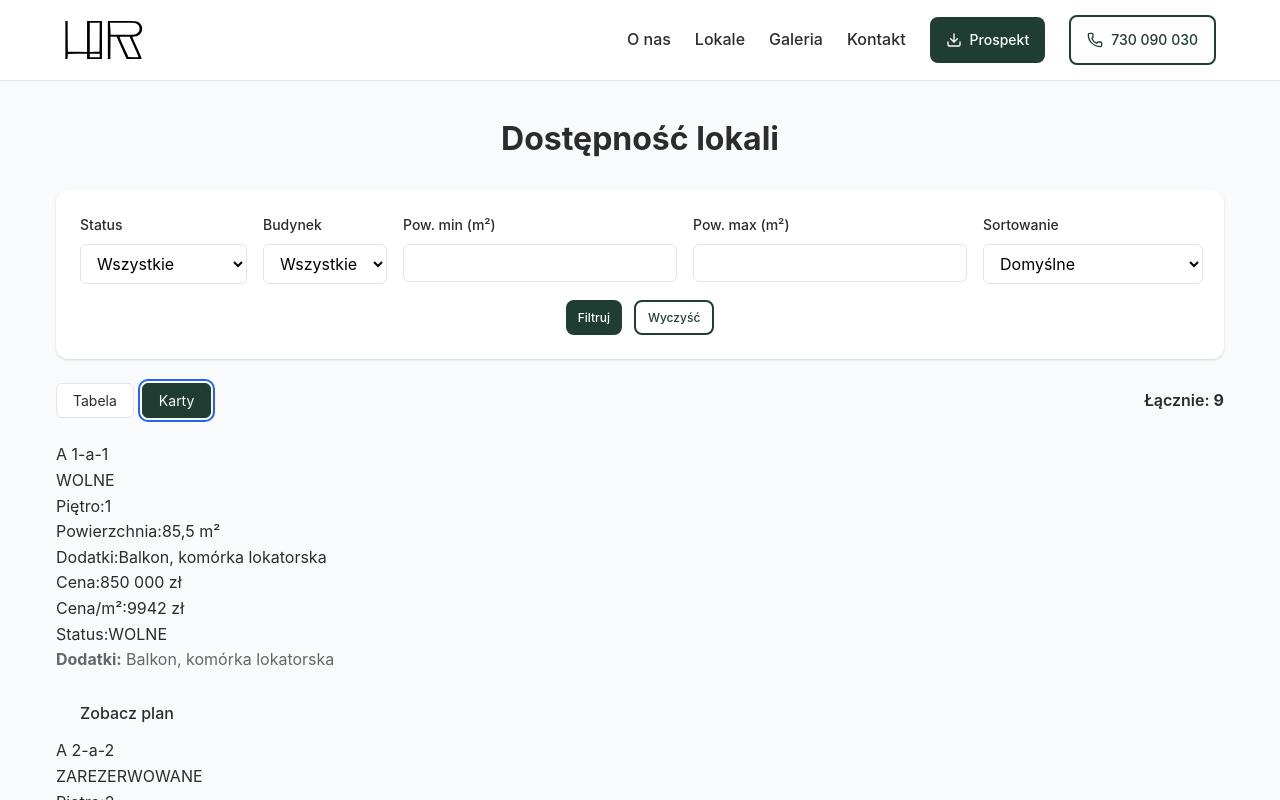
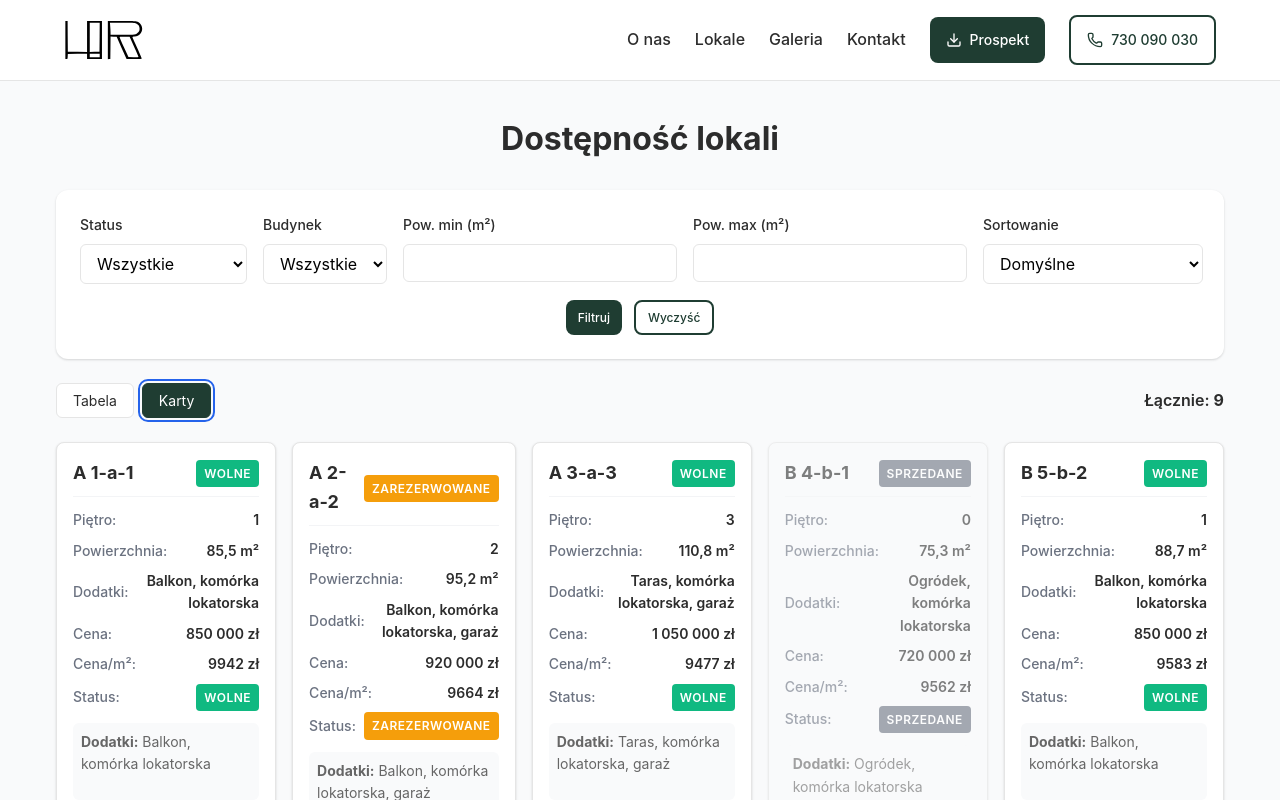
Before and after one commit to machanek/harmonia-next, a Next.js app: page / in a window 1280 px wide. Both pictures are taken after a click on the button "Karty". Shown: the part 2732-3532 px from the top of the page. Built offline with nearby package versions, Linux system fonts and the light colour scheme.

Commit message:
table update stitches fix 2

```diff
--- a/components/UnitsCards.tsx
+++ b/components/UnitsCards.tsx
@@ -2,70 +2,91 @@
 import React from "react";
 import type { Unit } from "@/lib/loadUnits";
 import { formatM2, formatPLN } from "@/lib/format";
+import {
+  CardsContainer,
+  UnitCard,
+  CardHeader,
+  CardId,
+  CardInfo,
+  CardField,
+  FieldLabel,
+  FieldValue,
+  CardDetails,
+  CardActions,
+  PlanLink,
+  MutedText,
+  StatusBadge,
+} from "@/components/ui/UnitsSection";
 
 type Props = { items: Unit[] };
 
 export default function UnitsCards({ items }: Props) {
   return (
-    <div id="unitsCards" className="units-cards" aria-live="polite">
+    <CardsContainer id="unitsCards" aria-live="polite">
       {items.map((u) => (
-        <article key={u.id} className={`unit-card ${u.status?.toLowerCase().startsWith("sprzed") ? "sold" : ""}`}>
-          <header className="unit-card-header">
-            <div className="unit-card-id">{u.building ?? "—"} {u.unit ?? ""}</div>
-            <StatusBadge status={u.status} />
-          </header>
-          <div className="unit-card-info">
-            <div className="unit-card-field">
-              <span className="label">Piętro:</span>
-              <span className="value">{u.floor ?? "—"}</span>
-            </div>
-            <div className="unit-card-field">
-              <span className="label">Powierzchnia:</span>
-              <span className="value">{formatM2(u.area)}</span>
-            </div>
-            <div className="unit-card-field">
-              <span className="label">Dodatki:</span>
-              <span className="value">{u.extras?.join(", ") ?? "—"}</span>
-            </div>
-            <div className="unit-card-field price">
-              <span className="label">Cena:</span>
-              <span className="value">{formatPLN(u.price)}</span>
-            </div>
-            <div className="unit-card-field">
-              <span className="label">Cena/m²:</span>
-              <span className="value">
+        <UnitCard key={u.id} sold={u.status?.toLowerCase().startsWith("sprzed") || false}>
+          <CardHeader>
+            <CardId>{u.building ?? "—"} {u.unit ?? ""}</CardId>
+            <StatusBadgeComponent status={u.status} />
+          </CardHeader>
+          <CardInfo>
+            <CardField>
+              <FieldLabel>Piętro:</FieldLabel>
+              <FieldValue>{u.floor ?? "—"}</FieldValue>
+            </CardField>
+            <CardField>
+              <FieldLabel>Powierzchnia:</FieldLabel>
+              <FieldValue>{formatM2(u.area)}</FieldValue>
+            </CardField>
+            <CardField>
+              <FieldLabel>Dodatki:</FieldLabel>
+              <FieldValue>{u.extras?.join(", ") ?? "—"}</FieldValue>
+            </CardField>
+            <CardField>
+              <FieldLabel>Cena:</FieldLabel>
+              <FieldValue>{formatPLN(u.price)}</FieldValue>
+            </CardField>
+            <CardField>
+              <FieldLabel>Cena/m²:</FieldLabel>
+              <FieldValue>
                 {u.pricePerM2 ? formatPLN(u.pricePerM2) : (u.price && u.area ? formatPLN(Math.round(u.price/u.area)) : "—")}
-              </span>
-            </div>
-            <div className="unit-card-field status">
-              <span className="label">Status:</span>
-              <span className="value"><StatusBadge status={u.status} /></span>
-            </div>
-          </div>
+              </FieldValue>
+            </CardField>
+            <CardField>
+              <FieldLabel>Status:</FieldLabel>
+              <FieldValue><StatusBadgeComponent status={u.status} /></FieldValue>
+            </CardField>
+          </CardInfo>
           {u.extras && u.extras.length > 0 && (
-            <div className="unit-card-details">
+            <CardDetails>
               <p><strong>Dodatki:</strong> {u.extras.join(", ")}</p>
-            </div>
+            </CardDetails>
           )}
-          <div className="unit-card-actions">
-            {u.planUrl ? <a href={u.planUrl} target="_blank" rel="noopener noreferrer" className="btn btn-sm">Zobacz plan</a> : <span className="muted">Brak planu</span>}
-          </div>
-        </article>
+          <CardActions>
+            {u.planUrl ? (
+              <PlanLink href={u.planUrl} target="_blank" rel="noopener noreferrer">
+                Zobacz plan
+              </PlanLink>
+            ) : (
+              <MutedText>Brak planu</MutedText>
+            )}
+          </CardActions>
+        </UnitCard>
       ))}
-    </div>
+    </CardsContainer>
   );
 }
 
-function StatusBadge({ status }: { status?: string | null }) {
+function StatusBadgeComponent({ status }: { status?: string | null }) {
   const s = (status ?? "").toLowerCase();
-  const cls =
-    s === "wolny" ? "badge badge-free" :
-    s.startsWith("zarezer") ? "badge badge-reserved" :
-    s.startsWith("sprzed") ? "badge badge-sold" :
-    "badge";
+  const statusType =
+    s === "wolny" ? "free" :
+    s.startsWith("zarezer") ? "reserved" :
+    s.startsWith("sprzed") ? "sold" :
+    "free";
   const label =
     s === "wolny" ? "WOLNE" :
     s.startsWith("zarezer") ? "ZAREZERWOWANE" :
     s.startsWith("sprzed") ? "SPRZEDANE" : (status ?? "—");
-  return <span className={cls}>{label}</span>;
+  return <StatusBadge status={statusType}>{label}</StatusBadge>;
 }
--- a/components/ui/UnitsSection.tsx
+++ b/components/ui/UnitsSection.tsx
@@ -285,3 +285,119 @@ export const PlanLink = styled('a', {
     transform: 'translateY(-1px)',
   },
 });
+
+// Cards Layout
+export const CardsContainer = styled('div', {
+  display: 'grid',
+  gap: '$4',
+  gridTemplateColumns: '1fr',
+
+  '@sm': {
+    gridTemplateColumns: 'repeat(2, 1fr)',
+  },
+
+  '@md': {
+    gridTemplateColumns: 'repeat(3, 1fr)',
+  },
+
+  '@lg': {
+    gridTemplateColumns: 'repeat(4, 1fr)',
+  },
+
+  '@xl': {
+    gridTemplateColumns: 'repeat(5, 1fr)',
+  },
+});
+
+// Unit Card
+export const UnitCard = styled('article', {
+  backgroundColor: '$background',
+  borderRadius: '$3',
+  padding: '$4',
+  boxShadow: '$2',
+  border: '1px solid $border',
+  transition: 'all 0.3s ease',
+
+  '&:hover': {
+    boxShadow: '$3',
+    transform: 'translateY(-2px)',
+  },
+
+  variants: {
+    sold: {
+      true: {
+        opacity: 0.6,
+        backgroundColor: '$backgroundLight',
+      },
+    },
+  },
+});
+
+// Card Header
+export const CardHeader = styled('header', {
+  display: 'flex',
+  justifyContent: 'space-between',
+  alignItems: 'center',
+  marginBottom: '$3',
+  paddingBottom: '$2',
+  borderBottom: '1px solid $borderLight',
+});
+
+export const CardId = styled('div', {
+  fontSize: '$4',
+  fontWeight: '$4',
+  color: '$textDark',
+});
+
+// Card Info
+export const CardInfo = styled('div', {
+  display: 'flex',
+  flexDirection: 'column',
+  gap: '$2',
+  marginBottom: '$3',
+});
+
+export const CardField = styled('div', {
+  display: 'flex',
+  justifyContent: 'space-between',
+  alignItems: 'center',
+  fontSize: '$2',
+});
+
+export const FieldLabel = styled('span', {
+  color: '$textLight',
+  fontWeight: '$2',
+});
+
+export const FieldValue = styled('span', {
+  color: '$textDark',
+  fontWeight: '$3',
+  textAlign: 'right',
+  flex: 1,
+  marginLeft: '$2',
+});
+
+// Card Details
+export const CardDetails = styled('div', {
+  marginBottom: '$3',
+  padding: '$2',
+  backgroundColor: '$backgroundLight',
+  borderRadius: '$2',
+  fontSize: '$2',
+  color: '$textDark',
+});
+
+// Card Actions
+export const CardActions = styled('div', {
+  display: 'flex',
+  justifyContent: 'center',
+  paddingTop: '$2',
+  borderTop: '1px solid $borderLight',
+});
+
+// Muted Text
+export const MutedText = styled('span', {
+  color: '$textLight',
+  fontSize: '$2',
+  fontStyle: 'italic',
+});
```
